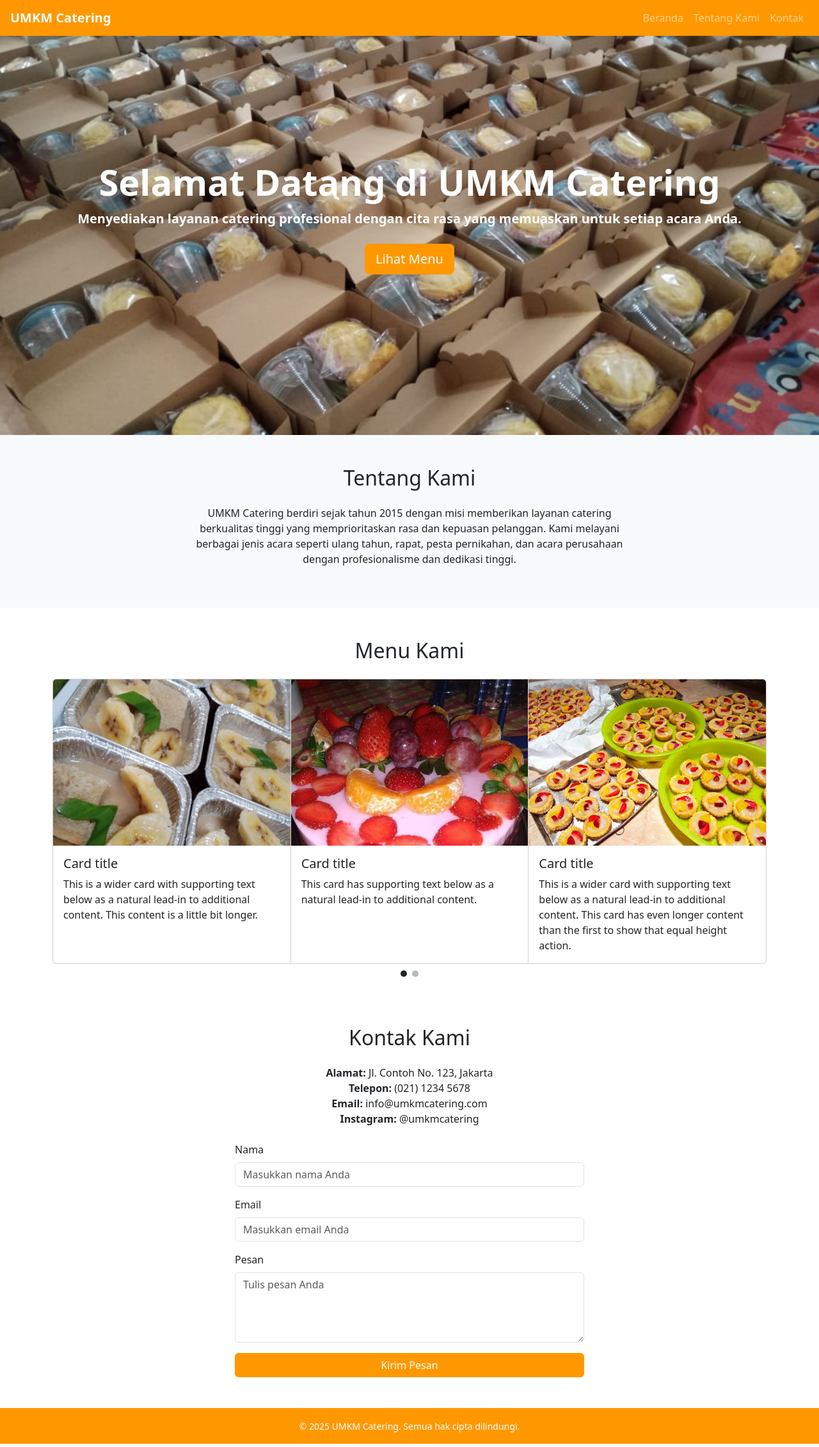
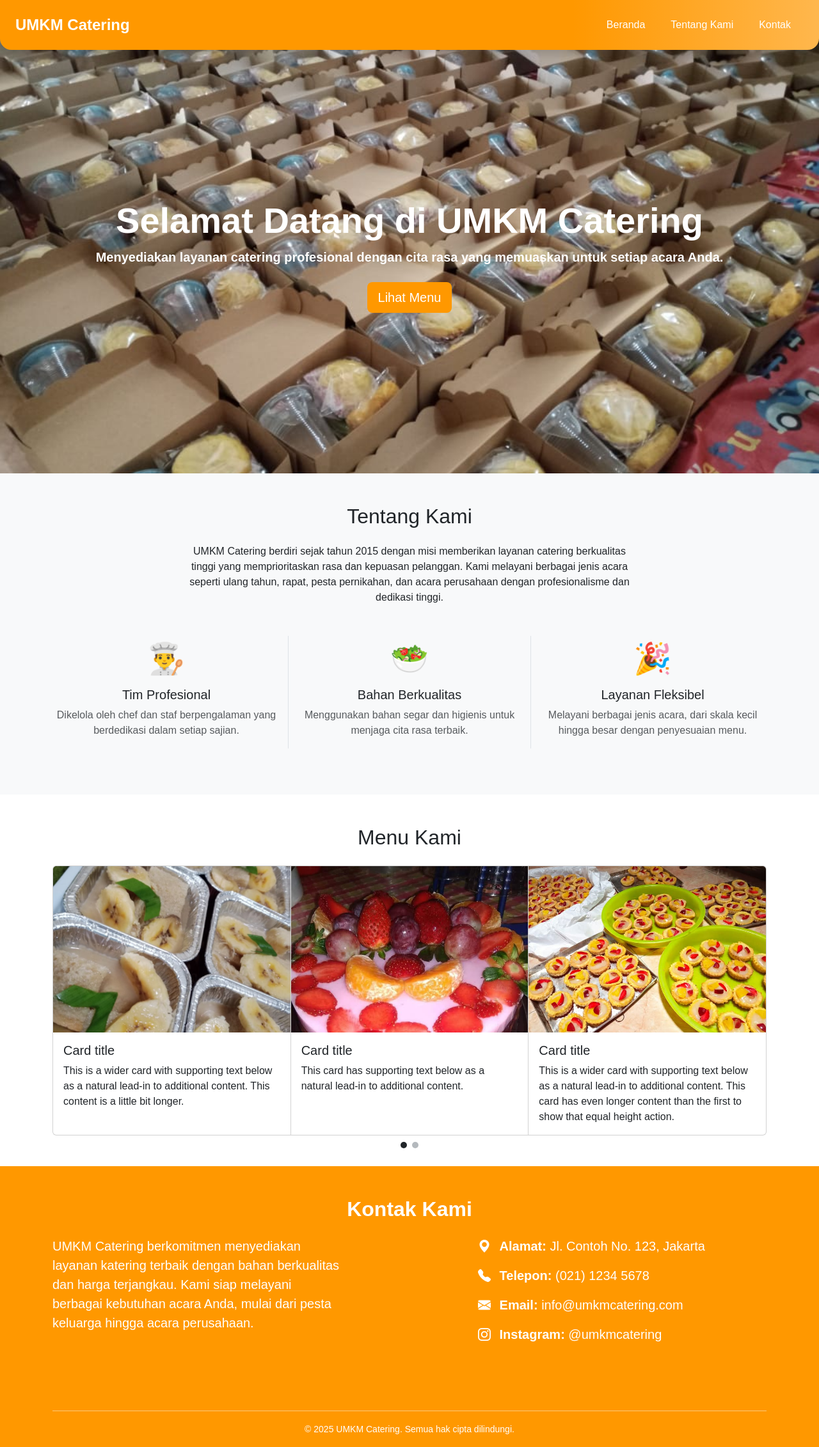
Before and after one commit to FUBARwithall/PPM, a Flask app: page / in a window 1280 px wide. Shown: the whole page at 64% size. Run offline with Flask 3, Linux system fonts and the light colour scheme.

Commit message:
3-6-2025

```diff
--- a/templates/index.html
+++ b/templates/index.html
@@ -32,9 +35,31 @@
 <section id="about" class="py-5 bg-light">
   <div class="container">
     <h2 class="mb-4 text-center">Tentang Kami</h2>
-      <p class="text-center mx-auto" style="max-width: 700px">
-        UMKM Catering berdiri sejak tahun 2015 dengan misi memberikan layanan catering berkualitas tinggi yang memprioritaskan rasa dan kepuasan pelanggan. Kami melayani berbagai jenis acara seperti ulang tahun, rapat, pesta pernikahan, dan acara perusahaan dengan profesionalisme dan dedikasi tinggi.
+    <p class="text-center mx-auto mb-5" style="max-width: 700px">
+      UMKM Catering berdiri sejak tahun 2015 dengan misi memberikan layanan
+      catering berkualitas tinggi yang memprioritaskan rasa dan kepuasan
+      pelanggan. Kami melayani berbagai jenis acara seperti ulang tahun, rapat,
+      pesta pernikahan, dan acara perusahaan dengan profesionalisme dan dedikasi
+      tinggi.
     </p>
+
+    <div class="row text-center">
+      <div class="col-md-4 mb-4">
+        <div style="font-size: 48px;">👨‍🍳</div>
+        <h5 class="mt-2">Tim Profesional</h5>
+        <p class="text-muted">Dikelola oleh chef dan staf berpengalaman yang berdedikasi dalam setiap sajian.</p>
+      </div>
+      <div class="col-md-4 mb-4 border-start border-end">
+        <div style="font-size: 48px;">🥗</div>
+        <h5 class="mt-2">Bahan Berkualitas</h5>
+        <p class="text-muted">Menggunakan bahan segar dan higienis untuk menjaga cita rasa terbaik.</p>
+      </div>
+      <div class="col-md-4 mb-4">
+        <div style="font-size: 48px;">🎉</div>
+        <h5 class="mt-2">Layanan Fleksibel</h5>
+        <p class="text-muted">Melayani berbagai jenis acara, dari skala kecil hingga besar dengan penyesuaian menu.</p>
+      </div>
+    </div>
   </div>
 </section>
 
@@ -99,14 +158,28 @@
       </div>
       <!-- Carousel Indicators -->
       <div class="carousel-indicators">
-          <button type="button" data-bs-target="#menuCarousel" data-bs-slide-to="0" class="active" aria-current="true" aria-label="Slide 1"></button>
-          <button type="button" data-bs-target="#menuCarousel" data-bs-slide-to="1" aria-label="Slide 2"></button>
+        <button
+          type="button"
+          data-bs-target="#menuCarousel"
+          data-bs-slide-to="0"
+          class="active"
+          aria-current="true"
+          aria-label="Slide 1"
+        ></button>
+        <button
+          type="button"
+          data-bs-target="#menuCarousel"
+          data-bs-slide-to="1"
+          aria-label="Slide 2"
+        ></button>
       </div>
     </div>
 
-
     <!-- Load Bootstrap Icons (Place in <head> ideally) -->
-      <link href="https://cdn.jsdelivr.net/npm/bootstrap-icons@1.10.5/font/bootstrap-icons.css" rel="stylesheet">
+    <link
+      href="https://cdn.jsdelivr.net/npm/bootstrap-icons@1.10.5/font/bootstrap-icons.css"
+      rel="stylesheet"
+    />
 
     <!-- Inline CSS -->
     <style>
@@ -139,37 +212,4 @@
     </style>
   </div>
 </section>
-
-  <!-- Contact Section -->
-  <section id="contact" class="py-5">
-    <div class="container">
-      <h2 class="mb-4 text-center">Kontak Kami</h2>
-      <div class="row justify-content-center">
-        <div class="col-md-6">
-          <ul class="list-unstyled text-center mb-4">
-            <li><strong>Alamat:</strong> Jl. Contoh No. 123, Jakarta</li>
-            <li><strong>Telepon:</strong> (021) 1234 5678</li>
-            <li><strong>Email:</strong> info@umkmcatering.com</li>
-            <li><strong>Instagram:</strong> @umkmcatering</li>
-          </ul>
-          <!-- Contact Form -->
-          <form>
-            <div class="mb-3">
-              <label for="name" class="form-label">Nama</label>
-              <input type="text" class="form-control" id="name" placeholder="Masukkan nama Anda" required />
-            </div>
-            <div class="mb-3">
-              <label for="email" class="form-label">Email</label>
-              <input type="email" class="form-control" id="email" placeholder="Masukkan email Anda" required />
-            </div>
-            <div class="mb-3">
-              <label for="message" class="form-label">Pesan</label>
-              <textarea class="form-control" id="message" rows="4" placeholder="Tulis pesan Anda" required></textarea>
-            </div>
-            <button type="submit" class="btn w-100" style="background-color: #ff9800; color: white">Kirim Pesan</button>
-          </form>
-        </div>
-      </div>
-    </div>
-  </section>
 {% endblock %}
--- a/templates/layouts/base.html
+++ b/templates/layouts/base.html
@@ -6,6 +6,13 @@
     <title>UMKM Catering</title>
     <link rel="stylesheet" href="{{ url_for('static', filename='css/style.css') }}">
     <link href="https://cdn.jsdelivr.net/npm/bootstrap@5.3.6/dist/css/bootstrap.min.css" rel="stylesheet" integrity="sha384-4Q6Gf2aSP4eDXB8Miphtr37CMZZQ5oXLH2yaXMJ2w8e2ZtHTl7GptT4jmndRuHDT" crossorigin="anonymous">
+    <link href="https://fonts.googleapis.com/css2?family=Poppins:wght@400;600&display=swap" rel="stylesheet">
+    <style>
+        body {
+            padding-top: 60px; /* sesuaikan dengan tinggi navbar */
+            font-family: 'Montserrat', sans-serif;
+        }
+    </style>
 </head>
 <body>
     {% include 'layouts/component/navbar.html' %}
--- a/templates/layouts/component/footer.html
+++ b/templates/layouts/component/footer.html
@@ -1,5 +1,41 @@
-<footer class="py-3 text-white text-center py-3" style="background-color: #ff9800; color: white">
-  <div class="container">
+<footer class="text-white text-center" style="background-color: #ff9800;">
+  <!-- Contact Section -->
+  <section id="contact" class="py-5">
+    <div class="container">
+      <h2 class="mb-4 fw-bold">Kontak Kami</h2>
+      <div class="row justify-content-between align-items-start g-4">
+        <!-- Kolom Kiri: Paragraf -->
+        <div class="col-md-5 text-md-start">
+          <p class="fs-5 mb-4">
+            UMKM Catering berkomitmen menyediakan layanan katering terbaik dengan bahan berkualitas dan harga terjangkau. Kami siap melayani berbagai kebutuhan acara Anda, mulai dari pesta keluarga hingga acara perusahaan.
+          </p>
+        </div>
+        <!-- Kontak Info Kanan -->
+        <div class="col-md-5 text-md-start mb-4 mb-md-0">
+          <ul class="list-unstyled mb-4 fs-5">
+            <li class="mb-3">
+              <i class="bi bi-geo-alt-fill me-2"></i>
+              <strong>Alamat:</strong> Jl. Contoh No. 123, Jakarta
+            </li>
+            <li class="mb-3">
+              <i class="bi bi-telephone-fill me-2"></i>
+              <strong>Telepon:</strong> (021) 1234 5678
+            </li>
+            <li class="mb-3">
+              <i class="bi bi-envelope-fill me-2"></i>
+              <strong>Email:</strong> info@umkmcatering.com
+            </li>
+            <li class="mb-3">
+              <i class="bi bi-instagram me-2"></i>
+              <strong>Instagram:</strong> @umkmcatering
+            </li>
+          </ul>
+        </div>
+      </div>
+    </div>
+  </section>
+  <div class="container py-3">
+    <hr class="border-light opacity-50" />
     <small>&copy; 2025 UMKM Catering. Semua hak cipta dilindungi.</small>
   </div>
 </footer>
--- a/templates/layouts/component/navbar.html
+++ b/templates/layouts/component/navbar.html
@@ -1,6 +1,6 @@
-<nav class="navbar navbar-expand-lg navbar-dark" style="background-color: #ff9800; position: fixed; top: 0; width: 100%; z-index: 999;">
-  <div class="container-fluid px-3">
-    <a class="navbar-brand fw-bold" href="{{ url_for('index') }}">UMKM Catering</a>
+<nav class="navbar navbar-expand-lg navbar-dark shadow" style="background: linear-gradient(90deg, #ff9800 70%, #ffb74d 100%); position: fixed; top: 0; width: 100%; z-index: 999; border-bottom-left-radius: 18px; border-bottom-right-radius: 18px;">
+  <div class="container-fluid px-4 py-2">
+    <a class="navbar-brand fw-bold fs-4" href="{{ url_for('index') }}">UMKM Catering</a>
     <button
       class="navbar-toggler"
       type="button"
@@ -15,15 +15,28 @@
     <div class="collapse navbar-collapse" id="navbarNav">
       <ul class="navbar-nav ms-auto">
         <li class="nav-item">
-          <a class="nav-link" href="{{ url_for('index') }}">Beranda</a>
+          <a class="nav-link px-3" href="{{ url_for('index') }}">Beranda</a>
         </li>
         <li class="nav-item">
-          <a class="nav-link" href="{{ url_for('about') }}">Tentang Kami</a>
+          <a class="nav-link px-3" href="{{ url_for('about') }}">Tentang Kami</a>
         </li>
         <li class="nav-item">
-          <a class="nav-link" href="{{ url_for('contact') }}">Kontak</a>
+          <a class="nav-link px-3" href="{{ url_for('contact') }}">Kontak</a>
         </li>
       </ul>
     </div>
   </div>
 </nav>
+<style>
+  .navbar-nav .nav-link {
+    color: #fff !important;
+    transition: background 0.2s, color 0.2s;
+    border-radius: 8px;
+    margin-left: 4px;
+    margin-right: 4px;
+  }
+  .navbar-nav .nav-link:hover, .navbar-nav .nav-link.active {
+    background: #fff3e0;
+    color: #ff9800 !important;
+  }
+</style>
```
Also changed, not shown: other parts of templates/index.html (+56 -19 lines). Lines whose indentation alone changed are shown as unchanged.
